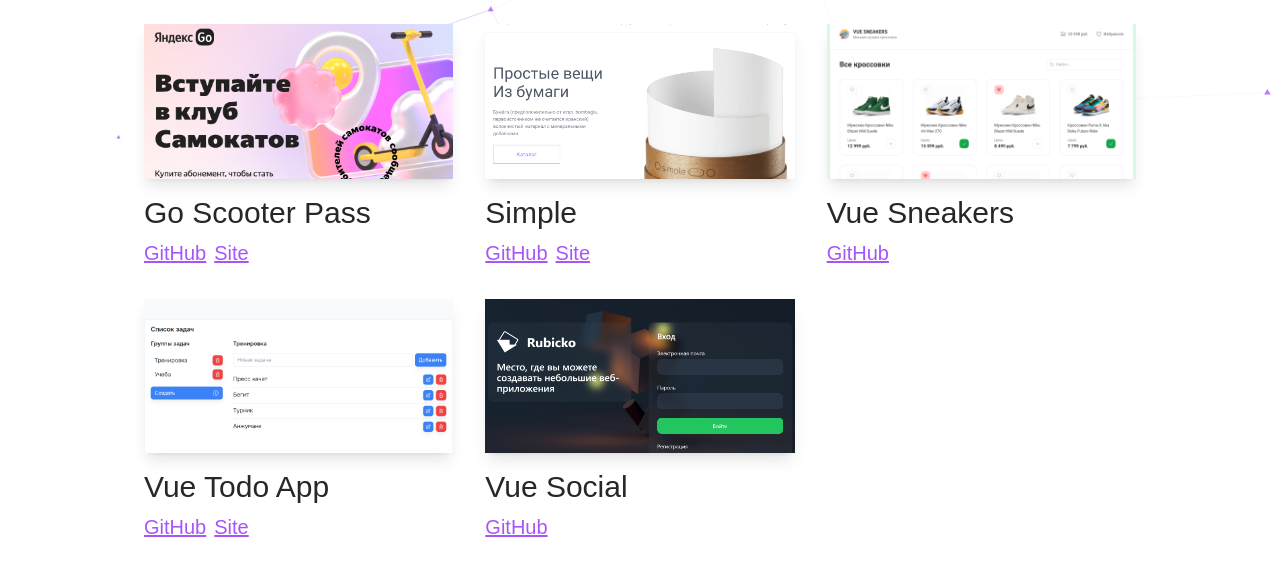
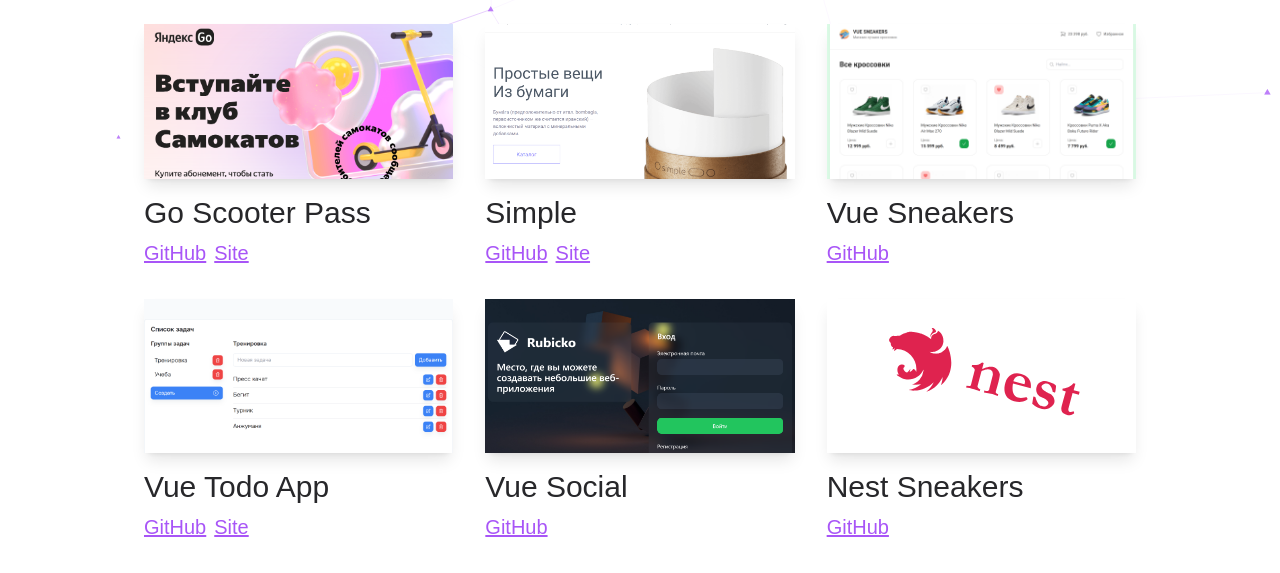
Before and after one commit to mkstas/js-personal, a website built with Vite: page index.html in a window 1280 px wide. Shown: the part 636-1209 px from the top of the page. Built offline with nearby package versions, Linux system fonts and the light colour scheme; a web font is replaced by a local one.

Commit message:
add project Nest Sneakers

```diff
--- a/index.html
+++ b/index.html
@@ -183,6 +183,27 @@
               </a>
             </div>
           </article>
+          <article>
+            <div class="relative pb-[50%] shadow-lg">
+              <img
+                src="/images/nest.svg"
+                alt="Nest Sneakers"
+                class="absolute w-full h-full object-cover"
+              />
+            </div>
+            <h3 class="mt-2 md:mt-4 text-xl md:text-3xl font-medium">
+              Nest Sneakers
+            </h3>
+            <div class="md:mt-2 flex gap-2">
+              <a
+                href="https://github.com/mkstas/nest-sneakers"
+                target="_blank"
+                class="md:text-xl text-purple-500 hover:text-purple-700 font-medium underline"
+              >
+                GitHub
+              </a>
+            </div>
+          </article>
         </div>
       </section>
     </main>
```
Also changed, not shown: public/images/nest.svg (added).
